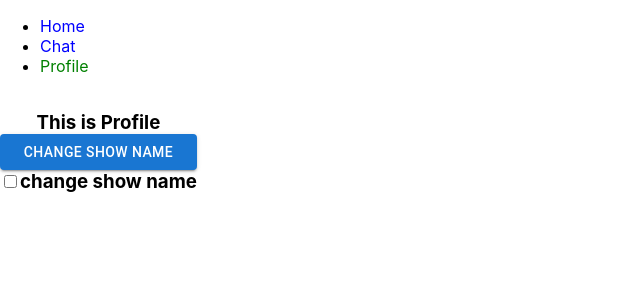
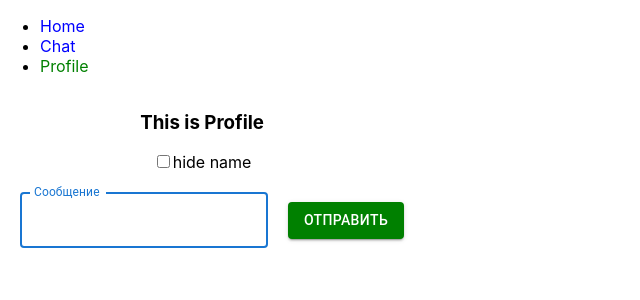
Before and after one commit to SyominAlex/React.js_Geekbrains, a React (Create React App) app: page /profile in a window 1280 px wide. Shown: the top 300 px of the page, without its empty margins (0-640 px from the left). Built offline with nearby package versions, Linux system fonts and the light colour scheme.

Commit message:
added form to change name in store & fix checkbox name

```diff
--- a/src/App.css
+++ b/src/App.css
@@ -12,7 +12,7 @@ a {
   text-decoration: none;
 }
 
-h3 {
+.profile {
   display: flex;
   flex-direction: column;
 }
--- a/src/screens/Profile/Profile.js
+++ b/src/screens/Profile/Profile.js
@@ -1,24 +1,40 @@
 import {useDispatch, useSelector} from "react-redux";
-import {Button} from "@mui/material";
+// import {Button} from "@mui/material";
+
+import {Form} from "../../components/Form/Form";
 import {toggleCheckbox} from "../../store/profile/actions";
+import { SET_NAME } from "../../store/profile/actions";
+
 
 export const Profile = () => {
     const dispatch = useDispatch(); // dispatch - это результат вызова хука useDispatch, этот хук возвращает функцию dispatch
+
     const state = useSelector(state => state);
     // console.log(state);
+
     const handleClick = () => {
         dispatch(toggleCheckbox);
-    }
+    };
+
+    const handleSubmit = (text) => {
+        dispatch({
+            type: SET_NAME,
+            payload: text,
+        });
+    };
+
     return (
         <>
-            <h3>This is Profile
+            <div className="profile">
+                <h3>This is Profile</h3>
+                {/*<Button variant={"contained"} onClick={handleClick}>Change show name</Button>*/}
+                <div>
+                    <input type="checkbox" id="checkbox" onClick={handleClick}></input>
+                    <label htmlFor="checkbox">hide name</label>
+                </div>
                 {state.showName && <span>{state.name}</span>}
-            <Button variant={"contained"} onClick={handleClick}>Change show name</Button>
-            <div>
-                <input type="checkbox" id="checkbox" onClick={handleClick}></input>
-                <label htmlFor="checkbox">change show name</label>
+                <Form onSubmit={handleSubmit} />
             </div>
-            </h3>
         </>
     );
 }
--- a/src/store/profile/actions.js
+++ b/src/store/profile/actions.js
@@ -1,4 +1,6 @@
 export const TOGGLE_CHECKBOX = "PROFILE::TOGGLE_CHECKBOX";
+
+export const SET_NAME = "PROFILE::SET_NAME";
 
 export const toggleCheckbox = {
     type: TOGGLE_CHECKBOX,
--- a/src/store/profile/reducer.js
+++ b/src/store/profile/reducer.js
@@ -1,4 +1,5 @@
 import { TOGGLE_CHECKBOX } from "./actions";
+import { SET_NAME } from "./actions";
 
 const initialState = {
     showName: false,
@@ -13,6 +14,12 @@ export const profileReducer = (state = initialState, action) => {
                 showName: !state.showName,
             };
         }
+        case SET_NAME: {
+            return {
+                ...state,
+                name: action.payload,
+            };
+        }
         default:
             return state;
     }
```
